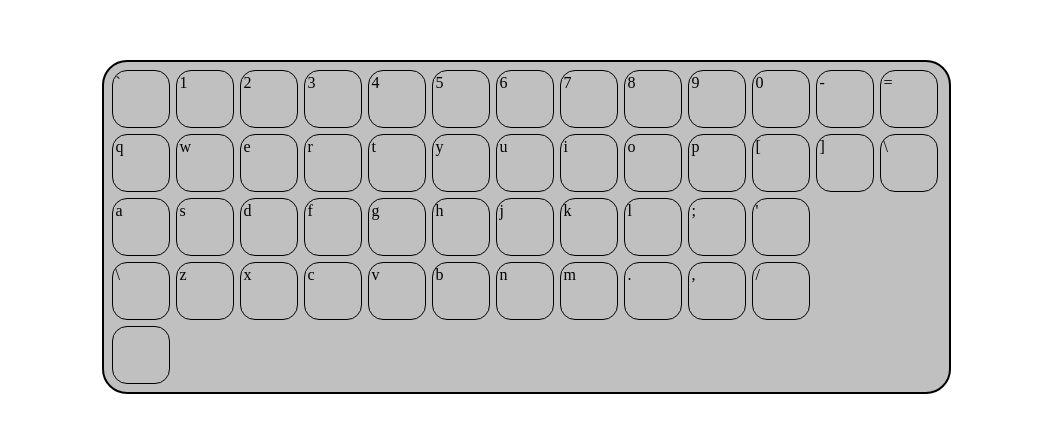
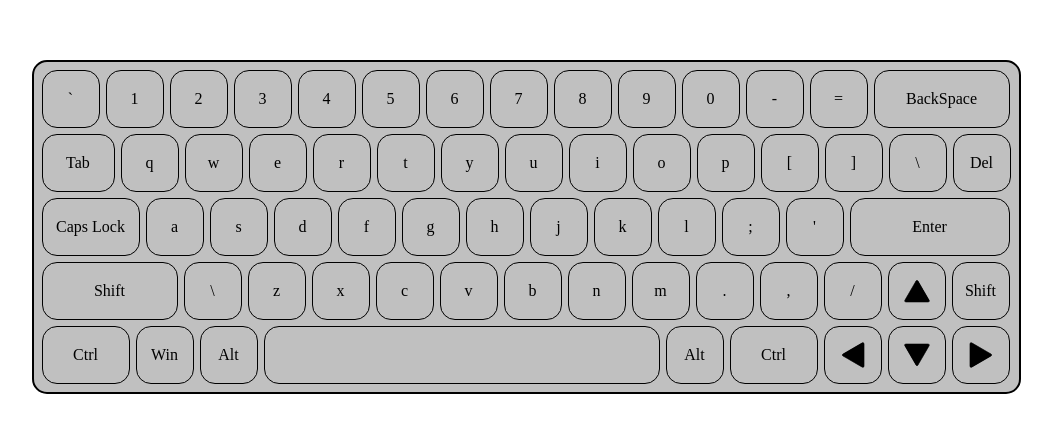
Before and after one commit to mikhalenkodaniil/virtual-keyboard, a plain HTML site: page keyboard/index.html in a window 1280 px wide. Shown: the part 340-772 px from the top of the page, without its empty margins (114-1166 px from the left). Drawn offline with Linux system fonts and the light colour scheme.

Commit message:
fix(min-scope): add special key & edit styles

```diff
--- a/keyboard/main.js
+++ b/keyboard/main.js
@@ -1,4 +1,4 @@
-const keyboard = [96, 49, 50, 51, 52, 53, 54, 55, 56, 57, 48, 45, 61, 113, 119, 101, 114, 116, 121, 117, 105, 111, 112, 91, 93, 92, 97, 115, 100, 102, 103, 104, 106, 107, 108, 59, 39, 92, 122, 120, 99, 118, 98, 110, 109, 46, 44, 47, 32];
+const keyboard = [96, 49, 50, 51, 52, 53, 54, 55, 56, 57, 48, 45, 61, 113, 119, 101, 114, 116, 121, 117, 105, 111, 112, 91, 93, 92, 97, 115, 100, 102, 103, 104, 106, 107, 108, 59, 39, 122, 120, 99, 118, 98, 110, 109, 46, 44, 47, 32];
 // document.onkeypress = function(event){
 //     // console.log(event);
 //     keyboard.push(event.charCode);
@@ -15,18 +15,39 @@ function init(){
     let out = '';
     for (let i = 0; i < keyboard.length; i++){
         if (i==13){
+            out +='<div class="k-key" data="8" id="backspace">BackSpace</div>';
+        }
+        if (i==13){
             out +='<div class="clearfix"></div>';
+            out +='<div class="k-key" data="9" id="tab">Tab</div>';
         }
         if (i==26){
+            out +='<div class="k-key" data="" id="del">Del</div>';
             out +='<div class="clearfix"></div>';
+            out +='<div class="k-key" data="20" id="caps-lock">Caps Lock</div>';
         }
         if (i==37){
+            out +='<div class="k-key" data="13" id="enter">Enter</div>';
             out +='<div class="clearfix"></div>';
+            out +='<div class="k-key" data="" id="l-shift">Shift</div>';
+            out +='<div class="k-key" data="92" id="l-slash">'+String.fromCharCode(keyboard[25])+'</div>';
         }
-        if (i==48){
+        if (i==47){
+            out +='<div class="k-key" data="" id="up"><img src="icons/arrow.svg" alt="" width="50px"></div>';
+            out +='<div class="k-key" data="" id="r-shift">Shift</div>';
             out +='<div class="clearfix"></div>';
+            out +='<div class="k-key" data="" id="l-ctrl">Ctrl</div>';
+            out +='<div class="k-key" data="" id="win">Win</div>';
+            out +='<div class="k-key" data="" id="l-alt">Alt</div>';
         }
         out +='<div class="k-key" data="'+keyboard[i]+'">'+String.fromCharCode(keyboard[i])+'</div>';
+        if (i==(keyboard.length-1)){
+            out +='<div class="k-key" data="" id="r-alt">Alt</div>';
+            out +='<div class="k-key" data="" id="r-ctrl">Ctrl</div>';
+            out +='<div class="k-key" data="" id="left"><img src="icons/arrow.svg" alt="" width="50px"></div>';
+            out +='<div class="k-key" data="" id="down"><img src="icons/arrow.svg" alt="" width="50px"></div>';
+            out +='<div class="k-key" data="" id="right"><img src="icons/arrow.svg" alt="" width="50px"></div>';
+        }
     }
     document.querySelector('#keyboard').innerHTML = out;
 }
--- a/keyboard/style.css
+++ b/keyboard/style.css
@@ -7,9 +7,9 @@
 #keyboard {
     display: block;
     border: 2px solid black;
-    border-radius: 25px;
+    border-radius: 15px;
     padding: 5px;
-    width: 835px;
+    width: 975px;
     display: table-cell;
     background-color: silver;
 }
@@ -28,7 +28,8 @@
     margin: 3px;
     padding: 3px;
     float: left;
-    /* color: #fff; */
+    text-align: center;
+    line-height: 50px;
 }
 
 .clearfix{
@@ -40,3 +41,51 @@
 .active {
     background: orange;
 }
+
+#backspace{
+    width: 128px;
+}
+
+div[data="32"]{
+    width: 388px;
+}
+
+#tab{
+    width: 65px;
+}
+
+#caps-lock{
+    width: 90px;
+}
+
+#enter{
+    width: 152px;
+}
+
+#l-shift{
+    width: 128px;
+}
+
+#r-ctrl,
+#l-ctrl{
+    width: 80px;
+}
+
+#left,
+#right,
+#up,
+#down{
+    text-align: center;
+}
+
+#up{
+    transform: rotate(270deg);
+}
+
+#left{
+    transform: rotate(180deg);
+}
+
+#down{
+    transform: rotate(90deg);
+}
```
Also changed, not shown: keyboard/icons/arrow.svg (added).
